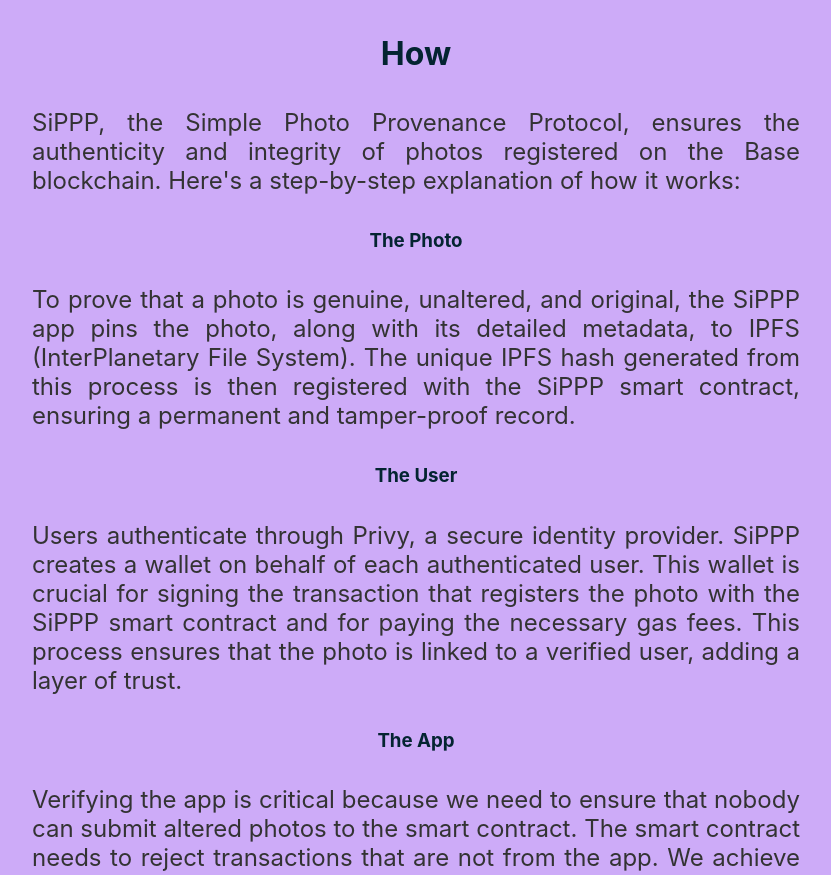
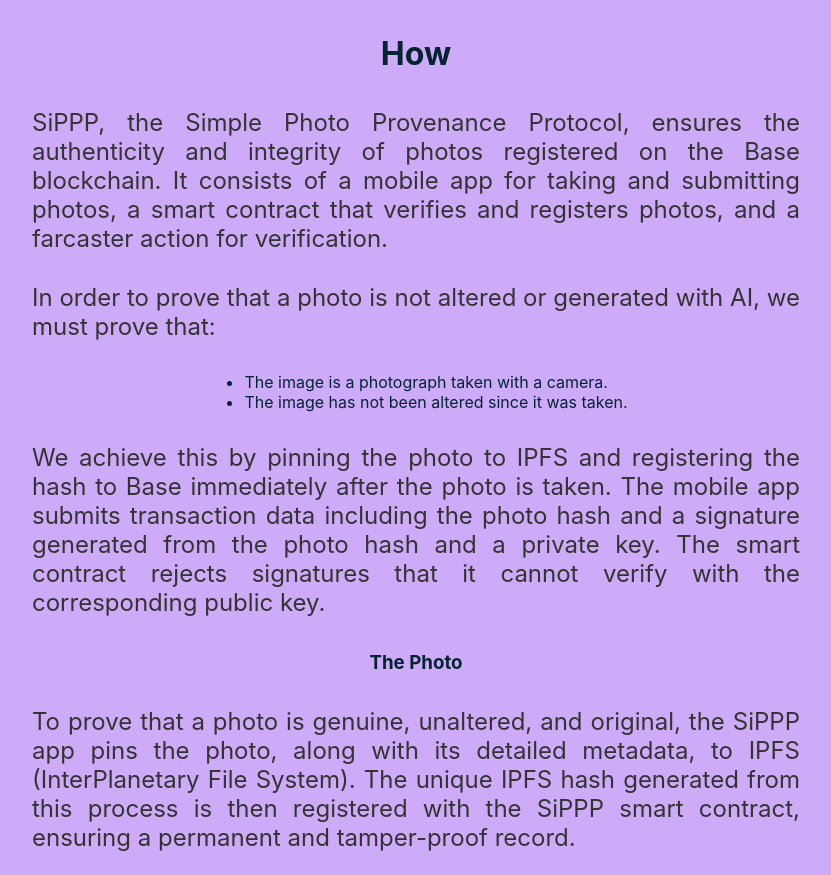
Before and after one commit to SiPPProtocol/SiPPP.box, a React (Create React App) app in the folder sippp.box/: page /about in a window 1280 px wide. Shown: the part 1033-1908 px from the top of the page, without its empty margins (224-1055 px from the left). Built offline with nearby package versions, Linux system fonts and the light colour scheme.

Commit message:
more copy

```diff
--- a/sippp.box/src/About.js
+++ b/sippp.box/src/About.js
@@ -41,9 +41,26 @@
 
         <h2>How</h2>
         <p>SiPPP, the Simple Photo Provenance Protocol, ensures the authenticity and
-            integrity of photos registered on the Base blockchain. Here's a
-            step-by-step explanation of how it works:
+            integrity of photos registered on the Base blockchain. It consists of a
+            mobile app for taking and submitting photos, a smart contract that verifies
+            and registers photos, and a farcaster action for verification.
         </p>
+
+        <p>In order to prove that a photo is not altered or generated with AI, we must
+            prove that:
+        </p>
+        <ul>
+            <li>The image is a photograph taken with a camera.</li>
+            <li>The image has not been altered since it was taken.</li>
+        </ul>
+
+        <p>We achieve this by pinning the photo to IPFS and registering the hash to
+            Base immediately after the photo is taken. The mobile app submits
+            transaction data including the photo hash and a signature generated
+            from the photo hash and a private key. The smart contract rejects
+            signatures that it cannot verify with the corresponding public key.
+        </p>
+
         <h3>The Photo</h3>
         <p>
             To prove that a photo is genuine, unaltered, and original, the SiPPP
```
